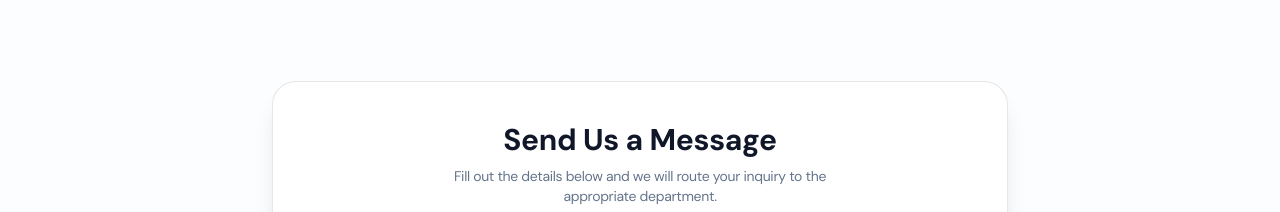
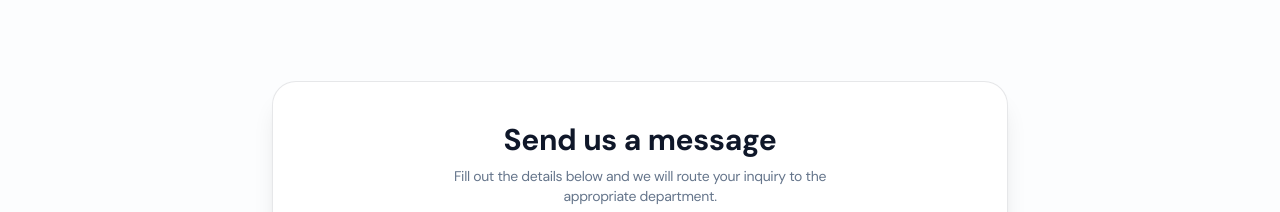
Before and after one commit to simran-kanda1/pharmasocii, a React (Vite) app: page /contact in a window 1280 px wide. Shown: the part 1260-1472 px from the top of the page. Built offline with nearby package versions, Linux system fonts and the light colour scheme; no server answers; the database is empty.

Commit message:
Sentence case Contact Us form heading to Send us a message

```diff
--- a/src/pages/ContactUs.tsx
+++ b/src/pages/ContactUs.tsx
@@ -253,7 +253,7 @@ export default function ContactUs() {
                     <Card className="border-foreground/10 bg-background shadow-xl rounded-3xl p-6 sm:p-10">
                         <div className="text-center space-y-2 mb-8">
                             <h3 className="text-2xl sm:text-3xl font-extrabold text-foreground">
-                                Send Us a Message
+                                Send us a message
                             </h3>
                             <p className="text-sm text-muted-foreground max-w-md mx-auto">
                                 Fill out the details below and we will route your inquiry to the appropriate department.
```
Also changed, not shown: 1 other file (tests, documents, lock files or other folders).
